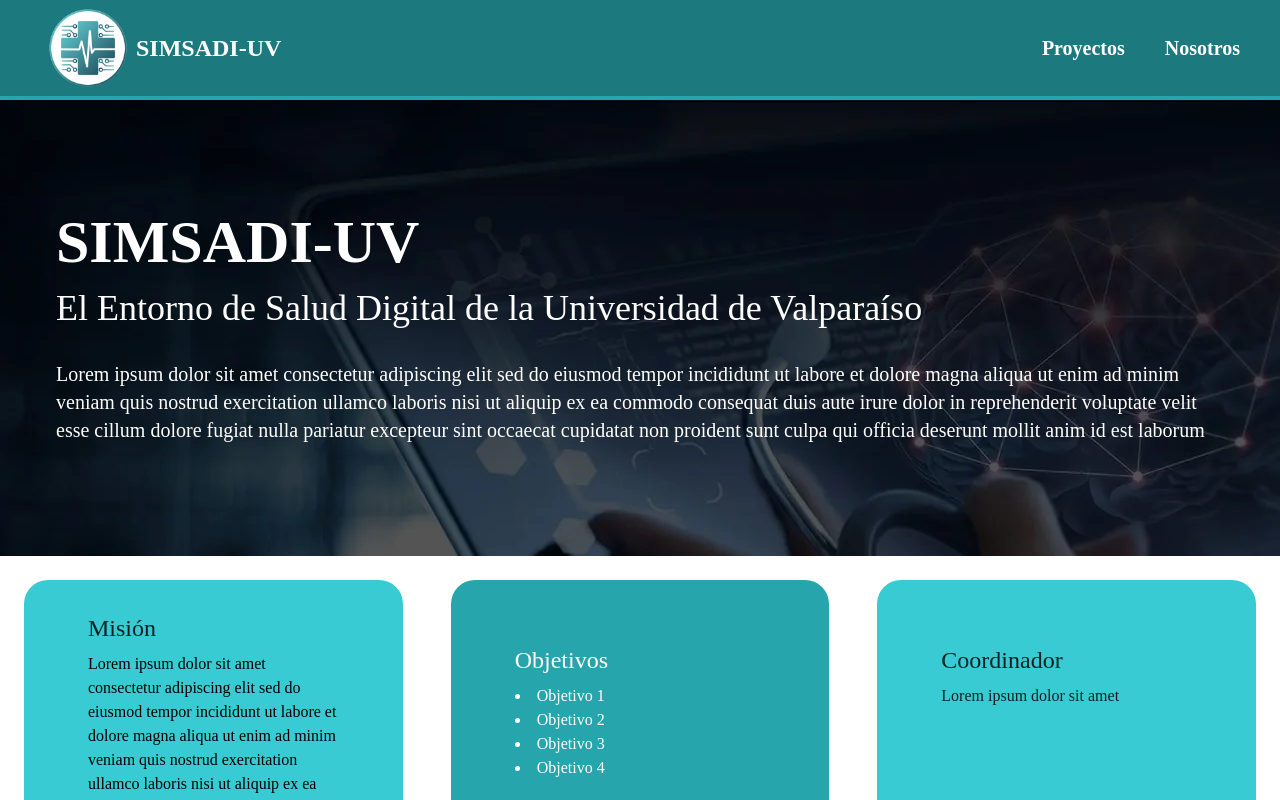
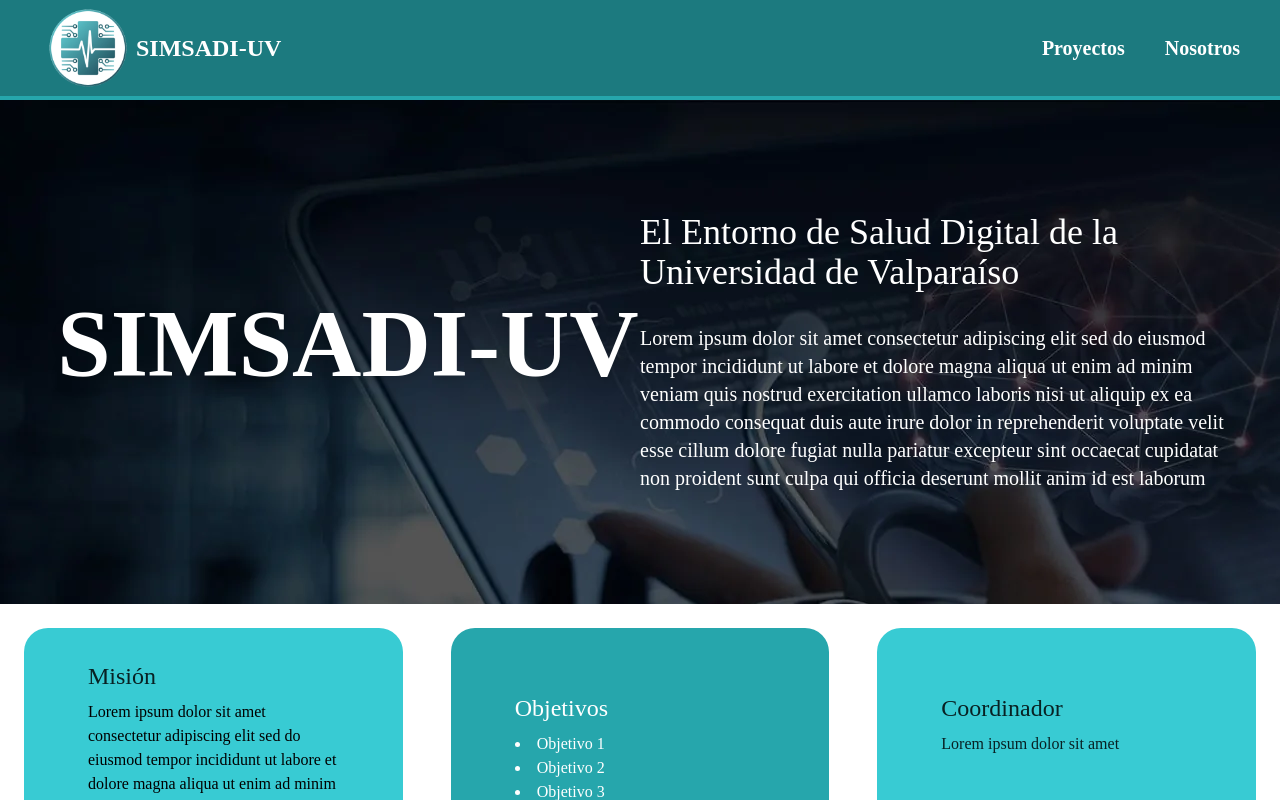
Before and after one commit to BastianArcher/SIMSADI-UV, a React (Vite) app: page / in a window 1280 px wide. Shown: the top 800 px of the page. Built offline with nearby package versions, Linux system fonts and the light colour scheme; a web font is replaced by a local one.

Commit message:
Refactor responsive design classes in Home component

```diff
--- a/src/components/Home.jsx
+++ b/src/components/Home.jsx
@@ -14,10 +14,14 @@ export default function Home() {
     return (
         <section id="inicio" className="flex flex-col">
 
-            <article className="bg-backBlue px-6 py-12 lg:px-14 lg:py-28">
-                <h1 className="text-4xl lg:text-6xl font-bold text-white drop-shadow-lg mb-4">SIMSADI-UV</h1>
-                <h2 className="text-xl lg:text-4xl font-medium text-white mb-8">El Entorno de Salud Digital de la Universidad de Valparaíso</h2>
-                <p className="text-sm lg:text-xl font-medium text-white">Lorem ipsum dolor sit amet consectetur adipiscing elit sed do eiusmod tempor incididunt ut labore et dolore magna aliqua ut enim ad minim veniam quis nostrud exercitation ullamco laboris nisi ut aliquip ex ea commodo consequat duis aute irure dolor in reprehenderit voluptate velit esse cillum dolore fugiat nulla pariatur excepteur sint occaecat cupidatat non proident sunt culpa qui officia deserunt mollit anim id est laborum</p>
+            <article className="lg:grid lg:grid-cols-2 bg-backBlue px-6 py-12 lg:px-14 lg:py-28">
+                <div className="lg:flex lg:justify-center lg:items-center">
+                    <h1 className="text-4xl lg:text-8xl font-bold text-white drop-shadow-lg mb-4">SIMSADI-UV</h1>
+                </div>
+                <div>
+                    <h2 className="text-xl lg:text-4xl font-medium text-white mb-8">El Entorno de Salud Digital de la Universidad de Valparaíso</h2>
+                    <p className="text-sm lg:text-xl font-medium text-white">Lorem ipsum dolor sit amet consectetur adipiscing elit sed do eiusmod tempor incididunt ut labore et dolore magna aliqua ut enim ad minim veniam quis nostrud exercitation ullamco laboris nisi ut aliquip ex ea commodo consequat duis aute irure dolor in reprehenderit voluptate velit esse cillum dolore fugiat nulla pariatur excepteur sint occaecat cupidatat non proident sunt culpa qui officia deserunt mollit anim id est laborum</p>
+                </div>
             </article>
 
             <article className="flex flex-col lg:grid lg:grid-cols-3 justify-between ">
```
